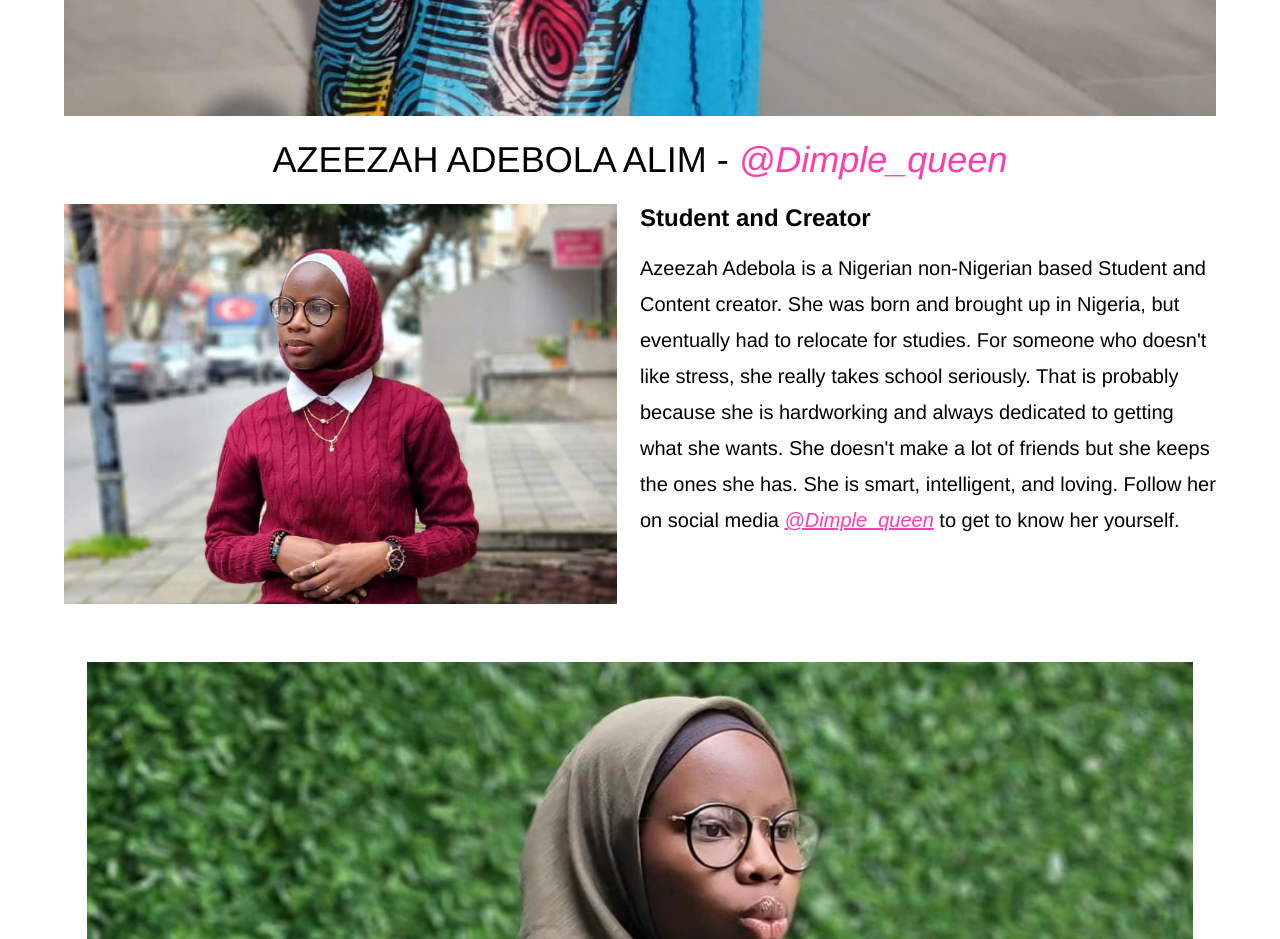
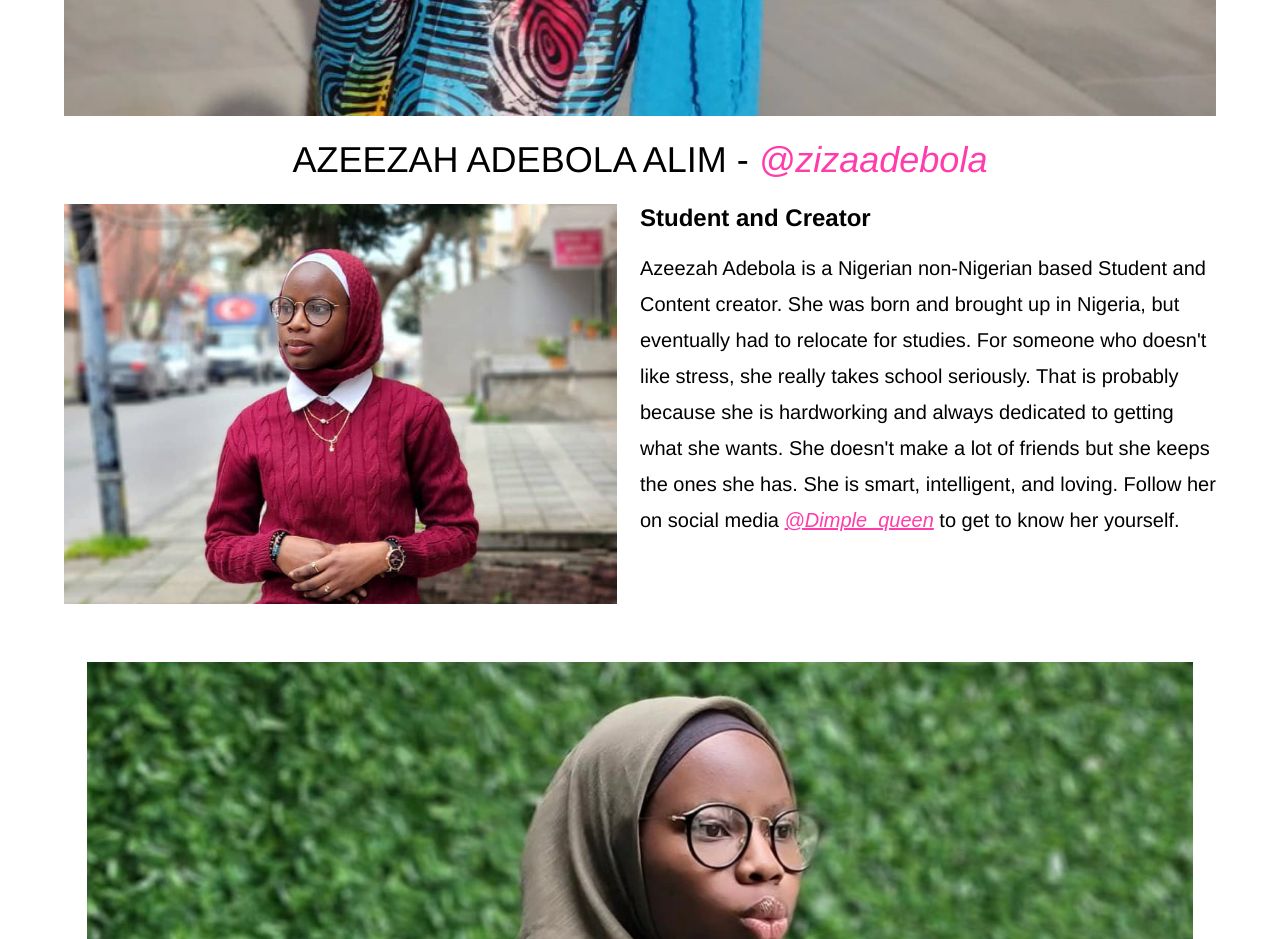
Before and after one commit to JimohUmar/Azeezah-Adebola, a plain HTML site: page index.html in a window 1280 px wide. Shown: the part 1500-2439 px from the top of the page. Drawn offline with Linux system fonts and the light colour scheme.

Commit message:
Update index.html
Changed Dimple Queen to zizaadebola

```diff
--- a/index.html
+++ b/index.html
@@ -32,7 +32,7 @@
       </div>
     </div>
 
-    <div class="name">AZEEZAH ADEBOLA ALIM - <i><a style="text-decoration: none;" href="https://www.tiktok.com/@dimple_queen030?_t=ZM-8vRa4zM8Rs5&_r=1">@Dimple_queen</i></a></div>
+    <div class="name">AZEEZAH ADEBOLA ALIM - <i><a style="text-decoration: none;" href="https://www.tiktok.com/@dimple_queen030?_t=ZM-8vRa4zM8Rs5&_r=1">@zizaadebola</i></a></div>
     <!-- <div class="box1">
       <img src="./c6.jpg" alt="img" />
       <div class="textbox">
```
